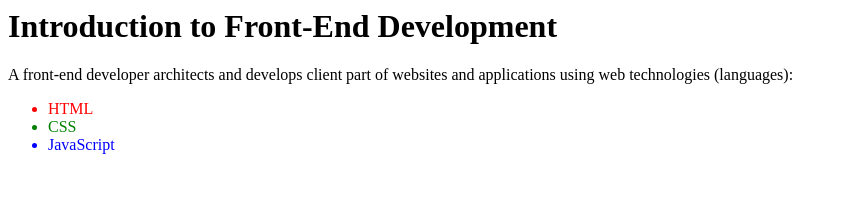
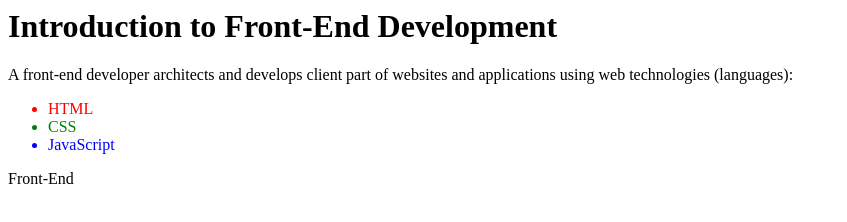
Before and after one commit to Mona2411/front-end-development, a plain HTML site: page index.html in a window 1280 px wide. Shown: the whole page, without its empty margins (0-847 px from the left). Drawn offline with Linux system fonts and the light colour scheme.

Commit message:
New Paragraph Added

```diff
--- a/index.html
+++ b/index.html
@@ -6,4 +6,5 @@
 <li style="color: green;">CSS</li>
 <li style="color: blue;">JavaScript</li>
 </ul>
+<p>Front-End</p>
 </html>
```
